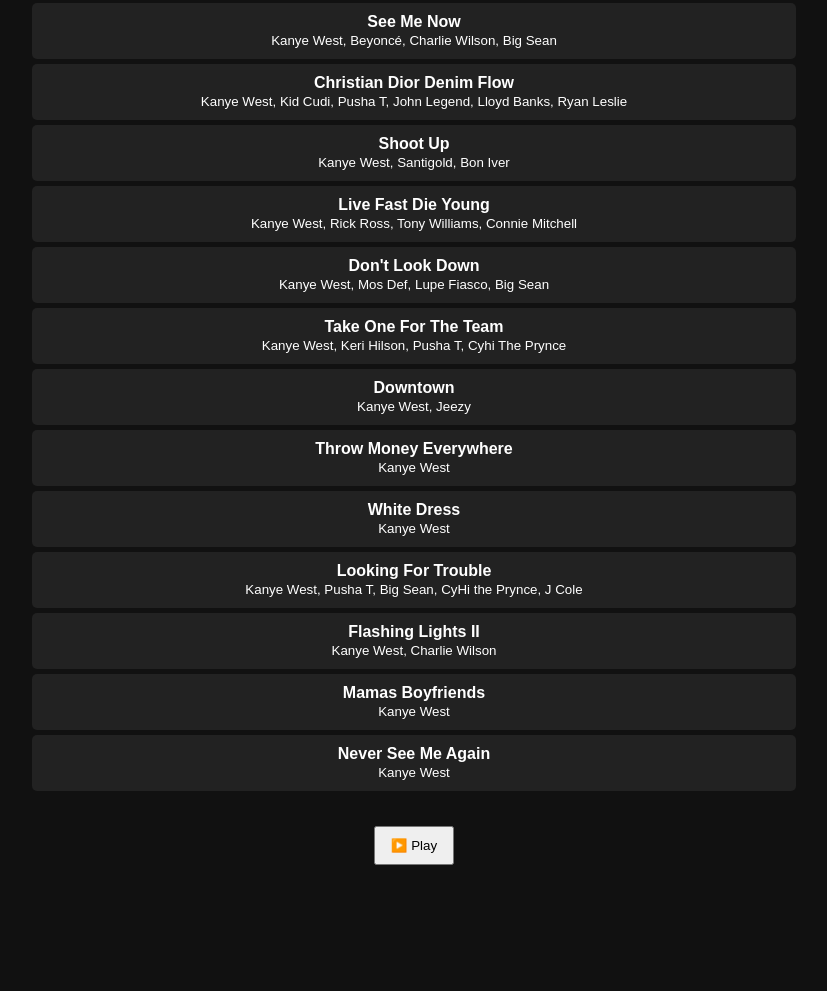
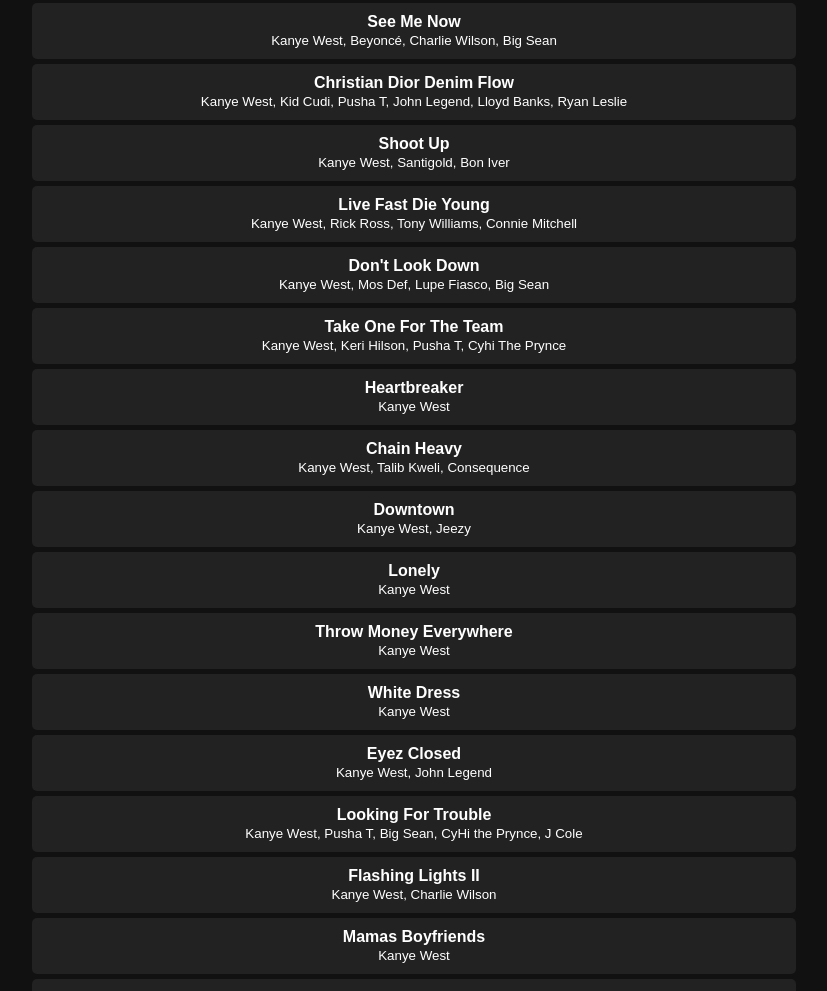
Before and after one commit to Peace345/Good-Ass-Job, a plain HTML site: page index.html in a window 1280 px wide. Shown: the part 425-1416 px from the top of the page, without its empty margins (226-1053 px from the left). Before the commit the page ends 1300 px from the top, so only its background shows below. Drawn offline with Linux system fonts and the light colour scheme.

Commit message:
Update index.html

```diff
--- a/index.html
+++ b/index.html
@@ -78,9 +78,13 @@
       { file: "livefastdieyoung.mp3", title: "Live Fast Die Young", artist: "Kanye West, Rick Ross, Tony Williams, Connie Mitchell" },
       { file: "dontlookdown.mp3", title: "Don't Look Down", artist: "Kanye West, Mos Def, Lupe Fiasco, Big Sean" },
       { file: "takeonefortheteam.mp3", title: "Take One For The Team", artist: "Kanye West, Keri Hilson, Pusha T, Cyhi The Prynce" },
+      { file: "heartbreaker.mp3", title: "Heartbreaker", artist: "Kanye West" },
+      { file: "chainheavy.mp3", title: "Chain Heavy", artist: "Kanye West, Talib Kweli, Consequence" },
       { file: "downtown.mp3", title: "Downtown", artist: "Kanye West, Jeezy" },
+      { file: "lonely.mp3", title: "Lonely", artist: "Kanye West" },
       { file: "throwmoneyeverywhere.mp3", title: "Throw Money Everywhere", artist: "Kanye West" },
       { file: "whitedress.mp3", title: "White Dress", artist: "Kanye West" },
+      { file: "eyezclosed.mp3", title: "Eyez Closed", artist: "Kanye West, John Legend" },
       { file: "lookingfortrouble.mp3", title: "Looking For Trouble", artist: "Kanye West, Pusha T, Big Sean, CyHi the Prynce, J Cole" },
       { file: "flashinglightsii.mp3", title: "Flashing Lights II", artist: "Kanye West, Charlie Wilson" },
       { file: "mamasboyfriends.mp3", title: "Mamas Boyfriends", artist: "Kanye West" },
```
